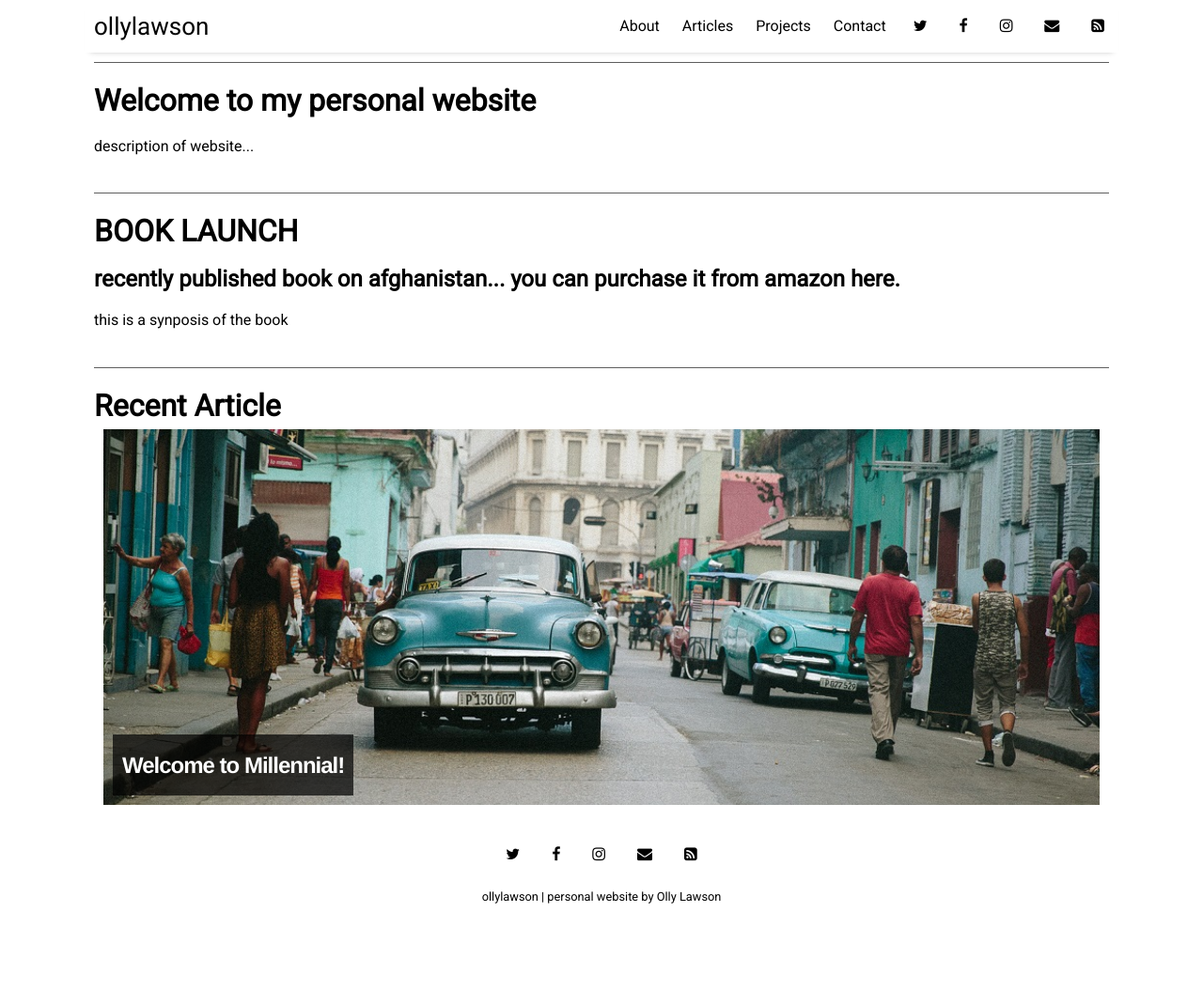
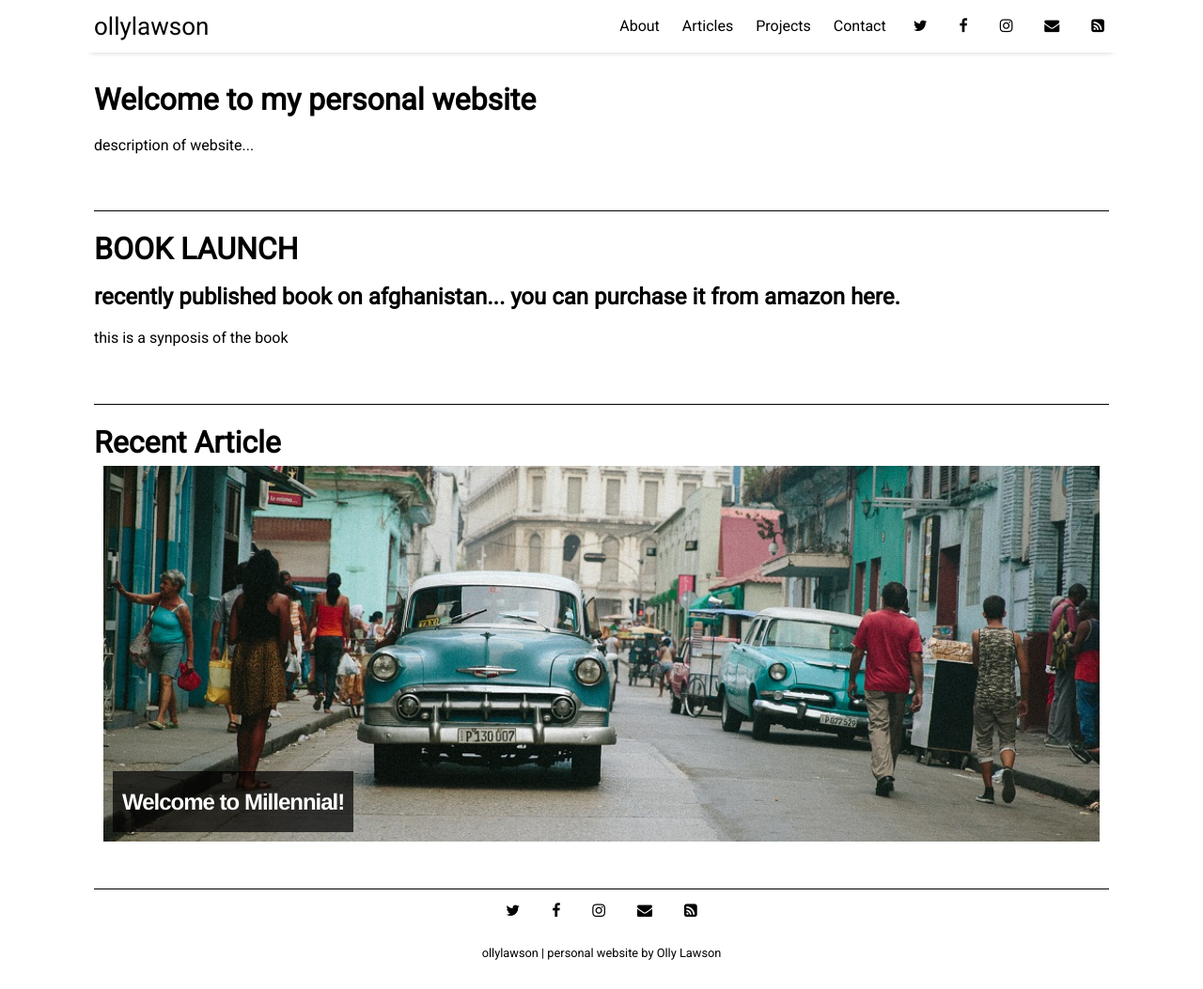
Before and after one commit to ollylawson/ollylawson.github.io, a Jekyll site: the page built from index.html, in a window 1280 px wide and 1053 px high. Shown: the whole window at 94% size. Built offline with Jekyll 4.4.1, drawn with Linux system fonts in a browser that asks for light colours; nearby versions of some CDN libraries; the list of posts is cut into pages by our own code.

```diff
--- a/assets/css/_sass/_home.scss
+++ b/assets/css/_sass/_home.scss
@@ -1,7 +1,7 @@
 .homepage-section {
-  border-top: 1px solid;
-  border-top-color: rgba(54, 54, 54, 0.8);
-  padding-bottom: 20px;
+  border-bottom: 1px solid;
+  border-top-color: rgba(54, 54, 54, 0.5);
+  padding-bottom: 40px;
 }
 
 .featured-posts {
```
